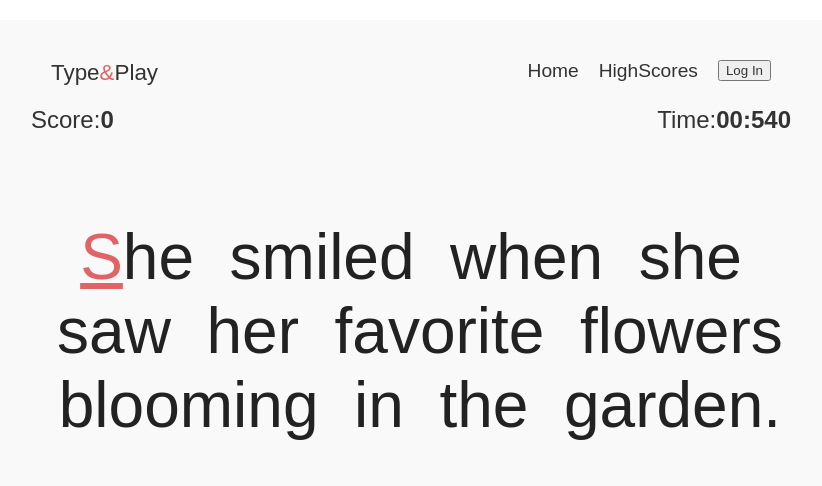
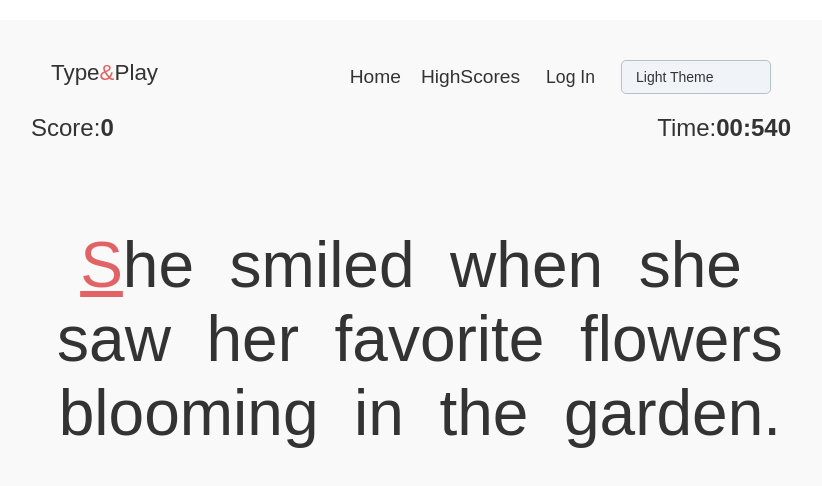
Before and after one commit to aicprog/react-type-game, a React (Create React App) app: page /game in a window 1280 px wide. Shown: the top 486 px of the page, without its empty margins (229-1051 px from the left). Built offline with nearby package versions, Linux system fonts and the light colour scheme.

Commit message:
Added theming

```diff
--- a/src/App.js
+++ b/src/App.js
@@ -3,22 +3,29 @@ import { Outlet } from 'react-router-dom';
 import Navbar from './components/Navbar';
 import { Container } from './styled/Container';
 import { Main } from './styled/Main';
-import Global from './styled/Global';
+import { GlobalStyle } from './styled/Global';
 import { useAuth0 } from '@auth0/auth0-react';
+import { ThemeProvider } from 'styled-components';
+import { lightTheme, darkTheme, themes } from './styled/Themes';
+import { useTheme } from './hooks/useTheme';
 
 const App = () => {
+	const { theme, toggleTheme } = useTheme();
 	const { isLoading } = useAuth0();
 	if (isLoading) {
 		return <div>Loading...</div>;
 	}
+	console.log(theme,  themes[theme]);
 	return (
-		<Main>
-			<Global />
-			<Container>
-				<Navbar />
-				<Outlet />
-			</Container>
-		</Main>
+		<ThemeProvider theme={themes[theme]}>
+			<Main>
+				<GlobalStyle />
+				<Container>
+					<Navbar theme={theme} toggleTheme={toggleTheme}/>
+					<Outlet />
+				</Container>
+			</Main>
+		</ThemeProvider>
 	);
 };
 
--- a/src/components/Navbar.jsx
+++ b/src/components/Navbar.jsx
@@ -1,10 +1,17 @@
 import React from 'react';
 import { Link } from 'react-router-dom';
-import { Navbar as Nav, NavBrand, NavItems, NavLink } from '../styled/Navbar';
+import {
+	ButtonLink,
+	Navbar as Nav,
+	NavBrand,
+	NavItems,
+	NavLink,
+	NavSelect,
+} from '../styled/Navbar';
 import { Accent } from '../styled/Typography';
 import { useAuth0 } from '@auth0/auth0-react';
 
-const Navbar = () => {
+const Navbar = ({ theme, toggleTheme }) => {
 	const { isAuthenticated, logout, loginWithRedirect } = useAuth0();
 
 	return (
@@ -23,20 +30,29 @@ const Navbar = () => {
 				</li>
 				{!isAuthenticated && (
 					<li>
-						<button onClick={() => loginWithRedirect()}>Log In</button>
+						<ButtonLink onClick={() => loginWithRedirect()}>Log In</ButtonLink>
 					</li>
 				)}
 				{isAuthenticated && (
 					<li>
-						<button
+						<ButtonLink
 							onClick={() =>
 								logout({ logoutParams: { returnTo: window.location.origin } })
 							}
 						>
 							Log Out
-						</button>
+						</ButtonLink>
 					</li>
 				)}
+				<NavSelect
+					name="theme-select"
+					id="theme-select"
+					value={theme}
+					onChange={(e) => toggleTheme(e.target.value)}
+				>
+					<option value="light">Light Theme</option>
+					<option value="dark">Dark Theme</option>
+				</NavSelect>
 			</NavItems>
 		</Nav>
 	);
--- /dev/null
+++ b/src/hooks/useStorage.js
@@ -0,0 +1,39 @@
+import { useState, useEffect } from 'react';
+
+function useStorage(key, initialValue) {
+	// Attain localStorage or use the initialValue if not found
+	const [storedValue, setStoredValue] = useState(() => {
+		try {
+			const item = window.localStorage.getItem(key);
+			return item ? JSON.parse(item) : initialValue;
+		} catch (error) {
+			console.error('Error reading localStorage: ', error);
+			return initialValue;
+		}
+	});
+
+	// Update localStorage as value changes
+	useEffect(() => {
+		try {
+			window.localStorage.setItem(key, JSON.stringify(storedValue));
+		} catch (error) {
+			console.error('Error saving to localStorage: ', error);
+		}
+	}, [key, storedValue]);
+
+	// Update stored value
+	const setValue = (value) => {
+		try {
+			// Allow value to be a function to match useState's functionality
+			const valueToStore =
+				value instanceof Function ? value(storedValue) : value;
+			setStoredValue(valueToStore);
+		} catch (error) {
+			console.error('Error setting value: ', error);
+		}
+	};
+
+	return [storedValue, setValue];
+}
+
+export default useStorage;
--- /dev/null
+++ b/src/hooks/useTheme.js
@@ -0,0 +1,23 @@
+import { useEffect, useState } from 'react';
+import useStorage from './useStorage';
+
+export const useTheme = () => {
+	const [theme, setTheme] = useStorage('theme', 'light');
+
+	const toggleTheme = (newTheme) => {
+		switch (newTheme) {
+			case 'light':
+				console.log('Light');
+				setTheme('light');
+				break;
+			case 'dark':
+				console.log('Dark');
+				setTheme('dark');
+				break;
+			default:
+				break;
+		}
+	};
+
+	return { theme, toggleTheme };
+};
--- a/src/styled/Game.js
+++ b/src/styled/Game.js
@@ -34,7 +34,7 @@ const shake = keyframes`
 
 const flashColor = keyframes`
   0% { color: black; }
-  50% { color:#e16365; }
+  50% { color: var(--primary); }
   100% { color: black; }
 `;
 
@@ -42,7 +42,8 @@ const flashColor = keyframes`
 export const Character = styled.span`
 	font-size: 4rem;
 	text-align: center;
-	color: ${({ currentChar }) => (currentChar ? '#e16365' : '#222222')};
+	color: ${({ currentChar }) =>
+		currentChar ? 'var(--primary)' : 'var(--on-background)'};
 	text-decoration: ${({ currentChar }) => (currentChar ? 'underline' : 'none')};
 
 	${({ incorrectChar }) =>
--- a/src/styled/Global.js
+++ b/src/styled/Global.js
@@ -1,9 +1,28 @@
 import { createGlobalStyle } from 'styled-components';
 
-export default createGlobalStyle`
+export const GlobalStyle = createGlobalStyle`
+    :root{
+        --bg-color: ${(props) =>
+					props.theme.bgColor}; //main background of application
+        --surface: ${(props) =>
+					props.theme.surface};//what goes on the surface of the background
+        --primary: ${(props) =>
+					props.theme.primary}; //primary color of application
+        --secondary: ${(props) =>
+					props.theme.secondary}; //secondary color of application
+        --on-background:${(props) =>
+					props.theme
+						.onBackground}; //contrasting color of background (i.e. text)
+        --on-surface: ${(props) =>
+					props.theme.onSurface}; //contrasing color of surface
+        --on-primary: ${(props) =>
+					props.theme.onPrimary}; //contrasting color of primary
+        --on-secondary: ${(props) =>
+					props.theme.onSecondary}; //contrasting color of secondary
+    }
     *{
         box-sizing: border-box ;
-        color: #333;
+        color: var(--on-background);
         margin: 0;
         font-family: sans-serif;
         font-weight: 300
--- a/src/styled/Main.js
+++ b/src/styled/Main.js
@@ -2,6 +2,6 @@ import styled from 'styled-components';
 
 export const Main = styled.div`
 	margin: 0;
-	background-color: #f9f9f9;
+	background-color: var(--bg-color);
 	min-height: 100vh;
 `;
--- a/src/styled/Navbar.js
+++ b/src/styled/Navbar.js
@@ -20,6 +20,8 @@ export const NavItems = styled.ul`
 	display: grid;
 	grid-auto-flow: column;
 	grid-gap: 20px;
+	justify-content: center; /* Center horizontally */
+	align-items: center;
 `;
 
 export const NavLink = styled(Link)`
@@ -28,6 +30,36 @@ export const NavLink = styled(Link)`
 	transition: color 200ms;
 
 	&:hover {
-		color: #e16365;
+		color: var(--primary);
 	}
 `;
+
+export const ButtonLink = styled.button`
+	border: none;
+	font-size: 1.1rem;
+	background: transparent;
+	cursor: pointer;
+
+	&:hover {
+		color: var(--primary);
+	}
+`;
+
+export const NavSelect = styled.select`
+	appearance: none;
+	background-color: var(--secondary);
+	border: 1px solid #b0c4c8;
+	padding: 8px 14px;
+	font-size: 14px;
+	border-radius: 5px;
+	width: 150px;
+	outline: none;
+	cursor: pointer;
+	transition: all 0.3s ease;
+	color: var(--onSecondary);
+
+	&:focus {
+		border-color: #20c997; /* Modern teal border on focus */
+		box-shadow: 0 0 5px rgba(32, 201, 151, 0.5);
+	}
+`;
--- /dev/null
+++ b/src/styled/Themes.js
@@ -0,0 +1,29 @@
+export const sharedStyles = {
+	primary: '#e16365', //primary color of application
+};
+
+export const lightTheme = {
+	bgColor: '#f9f9f9', //main background of application
+	surface: '#f9f9f9', //what goes on the surface of the background
+	secondary: '#f0f4f8', //secondary color of application
+	onBackground: '#333', //contrasting color of background (i.e. text)
+	onSurface: '', //contrasing color of surface
+	onPrimary: '', //contrasting color of primary
+	onSecondary: '#333', //contrasting color of secondary
+	...sharedStyles,
+};
+export const darkTheme = {
+	bgColor: '#333333', //main background of application
+	surface: '#f9f9f9', //what goes on the surface of the background
+	secondary: '#3d3c3c', //secondary color of application
+	onBackground: '#f9f9f9', //contrasting color of background (i.e. text)
+	onSurface: '', //contrasing color of surface
+	onPrimary: '', //contrasting color of primary
+	onSecondary: '#f9f9f9', //contrasting color of secondary
+	...sharedStyles,
+};
+
+export const themes = {
+	light: lightTheme,
+	dark: darkTheme,
+};
--- a/src/styled/Typography.js
+++ b/src/styled/Typography.js
@@ -1,7 +1,7 @@
 import styled from 'styled-components';
 
 export const Accent = styled.span`
-	color: #e16365;
+	color: var(--primary);
 `;
 
 export const StyledTitle = styled.h1`
```
